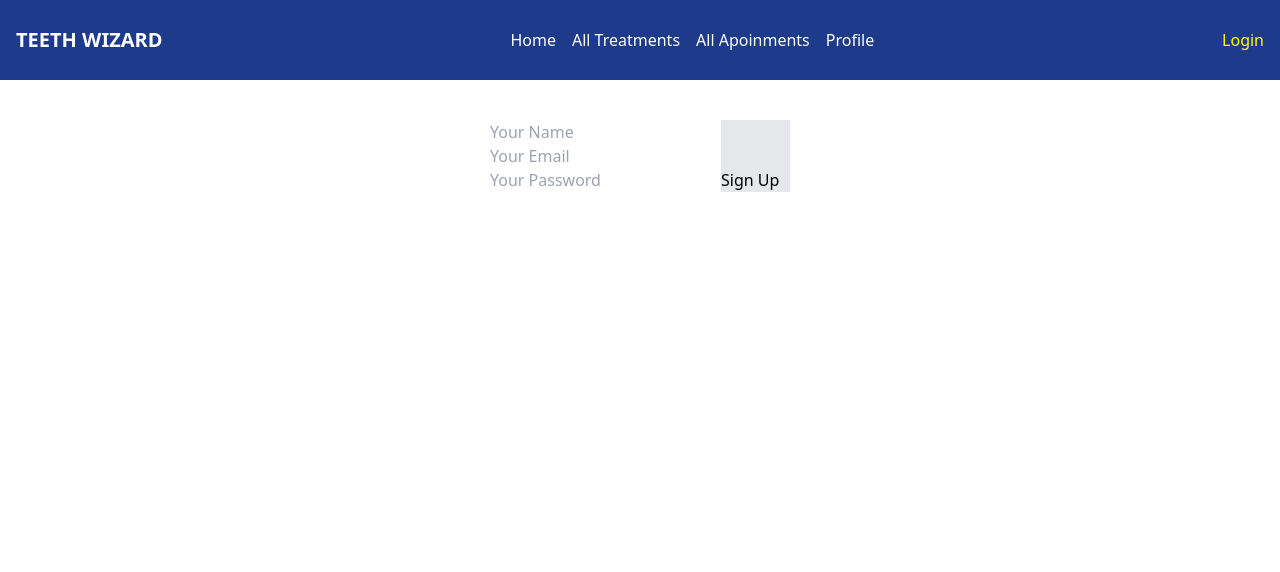
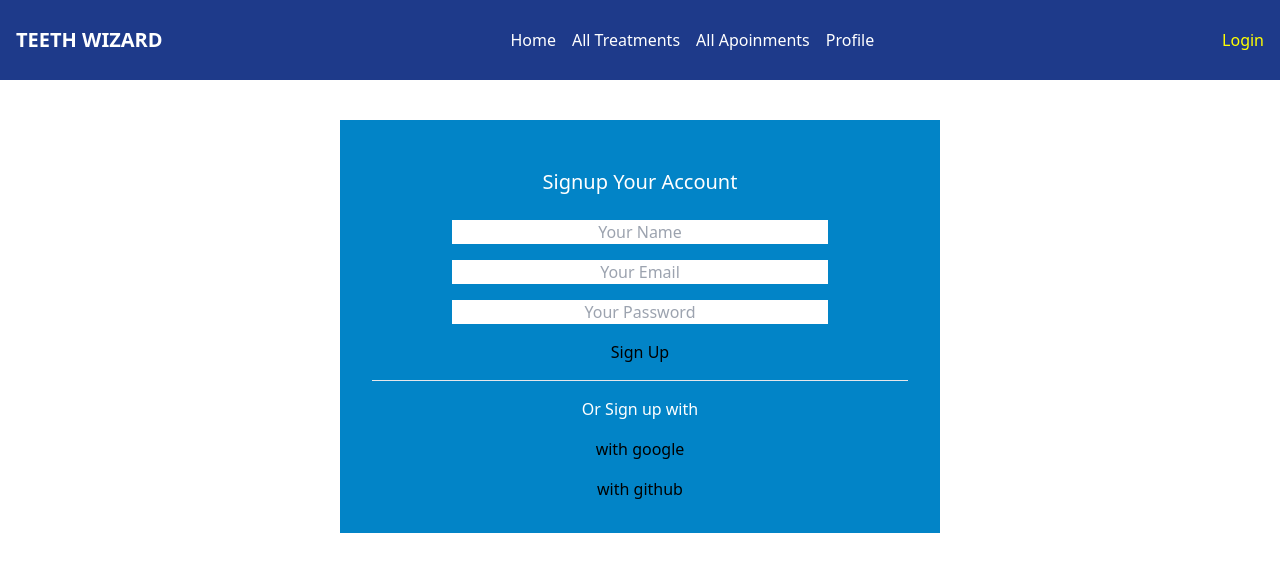
Before and after one commit to tajmirahman/Conceptual-9-part-2, a React (Vite) app in the folder my-project/: page /signup in a window 1280 px wide. Shown: the top 572 px of the page. Built offline with nearby package versions, Linux system fonts and the light colour scheme.

Commit message:
sign up form done 100%

```diff
--- a/my-project/src/Routes/Routes.jsx
+++ b/my-project/src/Routes/Routes.jsx
@@ -6,6 +6,7 @@ import AllApointments from "../components/AllApointments/AllApointments";
 import Profile from "../components/Profile/Profile";
 import Details from "../components/Details";
 import SignUp from "../components/SignUp";
+import Login from "../components/Login";
 
 
 
@@ -55,6 +56,10 @@ const router=createBrowserRouter([
             {
                 path:'/signup',
                 element:<SignUp />
+            },
+            {
+                path:'/login',
+                element:<Login />
             }
 
 
--- /dev/null
+++ b/my-project/src/components/Login.jsx
@@ -0,0 +1,30 @@
+import React, { useContext } from 'react';
+import { authContext } from './AuthProvider/AuthProvider';
+
+const Login = () => {
+
+    const handleLogin=useContext(authContext);
+    console.log(handleLogin)
+
+    const handleForm=()=>{
+
+    }
+
+    return (
+        <div className='bg-sky-600 w-[600px] h-[250px] mx-auto mt-10'>
+            <form onSubmit={handleForm} className='space-y-4 text-center p-2'>
+
+                <div>
+                    <input type="email" name="email" className='w-[70%]  text-center' placeholder="Your Email" required />
+                </div>
+                <div>
+                    <input type="password" name="password" className='w-[70%] text-center' placeholder="Your Password" required />
+                </div>
+                <button type="submit" className='btn'>Login</button>
+            </form>
+
+        </div>
+    );
+};
+
+export default Login;
--- a/my-project/src/components/SignUp.jsx
+++ b/my-project/src/components/SignUp.jsx
@@ -26,12 +26,28 @@ const SignUp = () => {
 
 
     return (
-        <div className='bg-gray-200 mt-10 w-[300px] mx-auto '>
-            <form onSubmit={handleForm}>
-                <input type="text" name="name" placeholder="Your Name" />
-                <input type="email" name="email" placeholder="Your Email" required />
-                <input type="password" name="password" placeholder="Your Password" required />
-                <button type="submit">Sign Up</button>
+        <div className='bg-sky-600 w-[600px]  mx-auto mt-10 p-6'>
+
+            <h1 className='text-center text-xl text-white mt-6'>Signup Your Account</h1>
+
+            <form onSubmit={handleForm} className='space-y-4 text-center p-2'>
+                <div className='mt-4 '>
+                    <input type="text" name="name" className='w-[70%] text-center' placeholder="Your Name" />
+                </div>
+                <div>
+                    <input type="email" name="email" className='w-[70%]  text-center' placeholder="Your Email" required />
+                </div>
+                <div>
+                    <input type="password" name="password" className='w-[70%] text-center' placeholder="Your Password" required />
+                </div>
+                <button type="submit" className='btn'>Sign Up</button>
+                <hr />
+                <h1 className='text-white'>Or Sign up with</h1>
+                <div>
+                    <button className='btn'>with google</button>
+                </div><div>
+                    <button className='btn'>with github</button>
+                </div>
             </form>
 
         </div>
```
Lines whose indentation alone changed are shown as unchanged.
